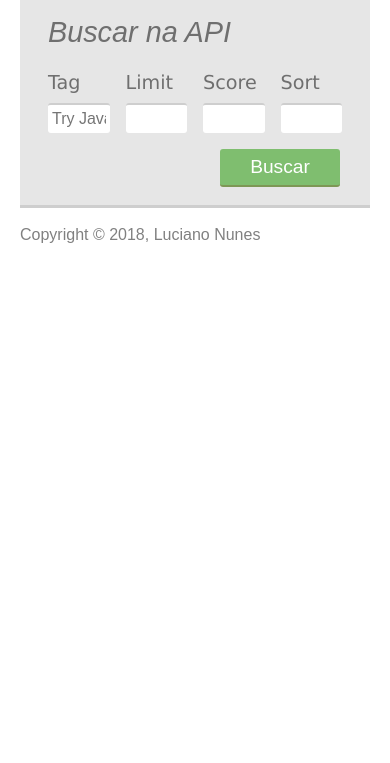
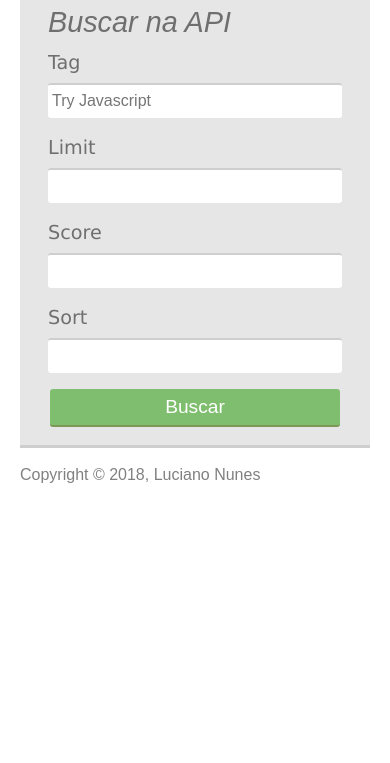
Before and after one commit to sciasxp/mobLee, a plain HTML site: page index.html in a window 390 px wide. Shown: the part 81-844 px from the top of the page. Drawn offline with Linux system fonts and the light colour scheme.

Commit message:
Add responsiviness

```diff
--- a/css/styles.css
+++ b/css/styles.css
@@ -3,9 +3,13 @@ header, section, footer, aside, nav, main, article, figure {
 	display: block;
 }
 
+html {padding: 0px 20px;}
+
 body {
 	font-family: Verdana, Georgia, sans-serif;
-	margin: 20px;
+  margin-left: auto;
+  margin-right: auto;
+  max-width: 950px;
 }
 
 #main-header {
@@ -15,7 +19,6 @@ body {
 }
 
 main {
-	max-width: 900px;
 	background-color: #E6E6E6;
 	color: #6F6F6F;
 	box-shadow: 0px 3px #CECECE;
@@ -38,12 +41,13 @@ main {
 
 .form-group label {
 	font-size: 	1.2em;
-	margin: 20px 0px 0px 0px;
+	margin: 10px 0px 0px 0px;
 	display: block;
 }
 
 .form-group input {
 	width: 100%;
+	height: 35px;
   padding: 4px;
   border: none;
   border-top: 2px solid #CECECE;
@@ -82,3 +86,20 @@ footer {
 	margin: 20px 0px;
 	color: gray;
 }
+
+@media(max-width: 600px) {
+
+	.form-search .form-action {
+		float: none;
+	}
+
+	.form-search .form-action .form-button {
+		width: 100%;
+		min-width: 120px;
+	}
+
+	.form-search .form-group {
+		float: none;
+		width: 100%;
+	}
+}
```
Lines whose indentation alone changed are shown as unchanged.
